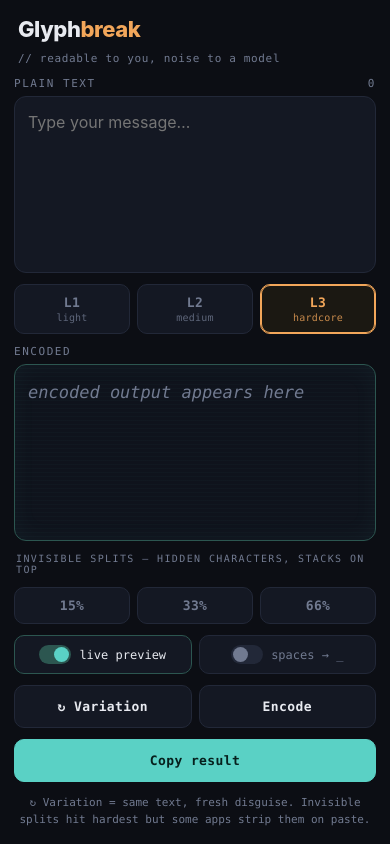
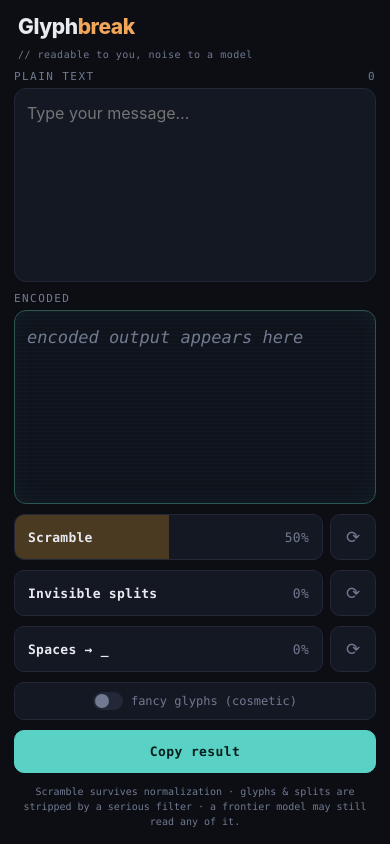
Before and after one commit to Benn25/glyph-encoder, a plain HTML site: page index.html in a window 390 px wide. Drawn offline with Linux system fonts and the light colour scheme.

Commit message:
Add files via upload

```diff
--- a/index.html
+++ b/index.html
@@ -12,7 +12,7 @@
   :root{
     --bg:#0c0e14; --panel:#141823; --panel-2:#0f131c;
     --ink:#e8eaf0; --muted:#717a90; --line:#222838;
-    --amber:#f2a65a; --teal:#5ad1c5; --teal-dim:#2c5650;
+    --amber:#f2a65a; --amber-dim:#4a3a22; --teal:#5ad1c5; --teal-dim:#2c5650;
     --mono:"SFMono-Regular",Consolas,"Liberation Mono",Menlo,monospace;
     --sans:-apple-system,BlinkMacSystemFont,"Segoe UI",Roboto,Helvetica,Arial,sans-serif;
   }
@@ -21,59 +21,62 @@
   body{background:var(--bg);color:var(--ink);font-family:var(--sans);
     display:flex;flex-direction:column;min-height:100dvh;
     padding:env(safe-area-inset-top) env(safe-area-inset-right) env(safe-area-inset-bottom) env(safe-area-inset-left)}
-  header{padding:16px 18px 4px}
+  header{padding:14px 18px 2px}
   .brand{display:flex;align-items:baseline;gap:10px;flex-wrap:wrap}
-  .brand h1{font-size:22px;font-weight:800;letter-spacing:-.02em;margin:0}
+  .brand h1{font-size:21px;font-weight:800;letter-spacing:-.02em;margin:0}
   .brand h1 .b{color:var(--amber)}
-  .brand .tag{font-family:var(--mono);font-size:11px;color:var(--muted);letter-spacing:.06em}
-  main{flex:1;display:flex;flex-direction:column;gap:11px;padding:8px 14px 14px;min-height:0}
+  .brand .tag{font-family:var(--mono);font-size:10px;color:var(--muted);letter-spacing:.05em}
+  main{flex:1;display:flex;flex-direction:column;gap:10px;padding:8px 14px 14px;min-height:0}
 
-  .field{display:flex;flex-direction:column;gap:6px;flex:1;min-height:0}
-  .label{font-family:var(--mono);font-size:11px;letter-spacing:.14em;text-transform:uppercase;
+  .field{display:flex;flex-direction:column;gap:5px;flex:1;min-height:0}
+  .label{font-family:var(--mono);font-size:11px;letter-spacing:.13em;text-transform:uppercase;
     color:var(--muted);display:flex;justify-content:space-between;align-items:center}
   textarea{flex:1;width:100%;resize:none;border-radius:12px;border:1px solid var(--line);
     background:var(--panel);color:var(--ink);font-family:var(--sans);
-    font-size:16px;line-height:1.5;padding:13px;outline:none;min-height:72px}
+    font-size:16px;line-height:1.5;padding:12px;outline:none;min-height:60px}
   textarea:focus{border-color:var(--amber)}
 
-  .out-wrap{position:relative;flex:1;min-height:100px}
+  .out-wrap{position:relative;flex:1;min-height:88px}
   #out{height:100%;width:100%;border-radius:12px;border:1px solid var(--teal-dim);
     background:repeating-linear-gradient(0deg,transparent 0,transparent 3px,rgba(90,209,197,.025) 3px,rgba(90,209,197,.025) 4px),var(--panel-2);
     color:var(--ink);font-family:var(--mono);font-size:17px;line-height:1.7;
-    padding:13px;overflow:auto;white-space:pre-wrap;word-break:break-word;
+    padding:12px;overflow:auto;white-space:pre-wrap;word-break:break-word;
     box-shadow:inset 0 0 24px rgba(90,209,197,.05)}
   #out:empty::before{content:"encoded output appears here";color:var(--muted);font-style:italic}
 
-  .grp{display:flex;gap:7px}
-  .seg{flex:1;font-family:var(--mono);font-size:13px;letter-spacing:.03em;
-    padding:10px 6px;border-radius:10px;border:1px solid var(--line);
-    background:var(--panel);color:var(--muted);font-weight:700;cursor:pointer;transition:all .12s}
-  .seg small{display:block;font-weight:400;font-size:10px;letter-spacing:.02em;margin-top:2px;opacity:.8}
-  .seg[aria-pressed="true"]{border-color:var(--amber);color:var(--amber);background:#1b1812;box-shadow:0 0 0 1px var(--amber) inset}
-  .seg.tealsel[aria-pressed="true"]{border-color:var(--teal);color:var(--teal);background:#0e1c1a;box-shadow:0 0 0 1px var(--teal) inset}
-
-  .lblrow{font-family:var(--mono);font-size:10px;letter-spacing:.14em;text-transform:uppercase;color:var(--muted);padding:1px 2px}
+  /* Blender-style slider: label + value inside the track, drag anywhere */
+  .srow{display:flex;gap:7px;align-items:stretch}
+  .slider{flex:1;position:relative;height:46px;border-radius:10px;border:1px solid var(--line);
+    background:var(--panel);overflow:hidden;cursor:ew-resize;touch-action:none;user-select:none}
+  .slider:focus{outline:none;border-color:var(--ink)}
+  .fill{position:absolute;left:0;top:0;bottom:0;width:50%;background:var(--amber-dim);transition:width .03s linear}
+  .slider.teal .fill{background:var(--teal-dim)}
+  .slabel{position:absolute;inset:0;display:flex;align-items:center;justify-content:space-between;
+    padding:0 13px;font-family:var(--mono);font-size:13px;font-weight:700;letter-spacing:.02em;
+    color:var(--ink);pointer-events:none}
+  .slabel .sval{color:var(--muted);font-weight:400}
+  .slider:active .fill{transition:none}
+  .dice{width:46px;flex:none;border-radius:10px;border:1px solid var(--line);background:var(--panel);
+    color:var(--muted);font-size:17px;cursor:pointer;transition:all .12s;display:flex;align-items:center;justify-content:center}
+  .dice:active{transform:translateY(1px);color:var(--ink);border-color:var(--teal-dim)}
 
   .row{display:flex;gap:7px;align-items:stretch}
-  .btn{font-family:var(--mono);font-size:13px;font-weight:700;letter-spacing:.03em;
-    padding:13px 14px;border-radius:10px;border:1px solid var(--line);
-    background:var(--panel);color:var(--ink);cursor:pointer;transition:all .12s;
-    display:flex;align-items:center;justify-content:center;gap:7px;white-space:nowrap}
-  .btn:active{transform:translateY(1px)}
-  .btn.primary{flex:1;background:var(--teal);color:#06201d;border-color:var(--teal)}
-  .btn.ghost{flex:1}
-  .btn.copied{background:var(--amber);border-color:var(--amber);color:#1a1206}
-
   .toggle{flex:1;display:flex;align-items:center;justify-content:center;gap:8px;
     font-family:var(--mono);font-size:12px;color:var(--muted);cursor:pointer;user-select:none;
     padding:9px 8px;border:1px solid var(--line);border-radius:10px;background:var(--panel)}
-  .sw{width:32px;height:19px;border-radius:10px;background:var(--line);position:relative;transition:background .15s;flex:none}
-  .sw::after{content:"";position:absolute;top:2px;left:2px;width:15px;height:15px;border-radius:50%;background:var(--muted);transition:all .15s}
+  .sw{width:30px;height:18px;border-radius:9px;background:var(--line);position:relative;transition:background .15s;flex:none}
+  .sw::after{content:"";position:absolute;top:2px;left:2px;width:14px;height:14px;border-radius:50%;background:var(--muted);transition:all .15s}
   .toggle[aria-pressed="true"] .sw{background:var(--teal-dim)}
-  .toggle[aria-pressed="true"] .sw::after{left:15px;background:var(--teal)}
+  .toggle[aria-pressed="true"] .sw::after{left:14px;background:var(--teal)}
   .toggle[aria-pressed="true"]{color:var(--ink);border-color:var(--teal-dim)}
+  .cap{font-family:var(--mono);font-size:10px;color:var(--muted);padding:0 2px}
 
-  .hint{font-family:var(--mono);font-size:11px;color:var(--muted);text-align:center;line-height:1.5;padding:2px 4px 2px}
+  .btn{font-family:var(--mono);font-size:13px;font-weight:700;letter-spacing:.03em;
+    padding:13px 14px;border-radius:10px;border:1px solid var(--teal);background:var(--teal);color:#06201d;
+    cursor:pointer;transition:all .12s;display:flex;align-items:center;justify-content:center;gap:7px;flex:1}
+  .btn:active{transform:translateY(1px)}
+  .btn.copied{background:var(--amber);border-color:var(--amber);color:#1a1206}
+  .hint{font-family:var(--mono);font-size:10px;color:var(--muted);text-align:center;line-height:1.5;padding:1px 4px}
   @media (prefers-reduced-motion:reduce){*{transition:none!important}}
 </style>
 </head>
@@ -87,180 +90,175 @@
     <div class="label"><span>Plain text</span><span id="incount">0</span></div>
     <textarea id="in" placeholder="Type your message…" autocapitalize="sentences" autocomplete="off" spellcheck="false"></textarea>
   </div>
-
-  <div class="grp" role="group" aria-label="Encoding strength">
-    <button class="seg" data-lvl="1" aria-pressed="false">L1<small>light</small></button>
-    <button class="seg" data-lvl="2" aria-pressed="false">L2<small>medium</small></button>
-    <button class="seg" data-lvl="3" aria-pressed="true">L3<small>hardcore</small></button>
-  </div>
-
   <div class="field">
     <div class="label"><span>Encoded</span></div>
     <div class="out-wrap"><div id="out"></div></div>
   </div>
 
-  <div class="lblrow">Invisible splits — hidden characters, stacks on top</div>
-  <div class="grp" role="group" aria-label="Invisible splits">
-    <button class="seg tealsel" data-zw="0.15" aria-pressed="false">15%</button>
-    <button class="seg tealsel" data-zw="0.33" aria-pressed="false">33%</button>
-    <button class="seg tealsel" data-zw="0.66" aria-pressed="false">66%</button>
+  <div class="srow">
+    <div class="slider" id="sl-str" role="slider" aria-label="Scramble" aria-valuemin="0" aria-valuemax="100" tabindex="0">
+      <div class="fill"></div><div class="slabel"><span>Scramble</span><span class="sval">50%</span></div>
+    </div>
+    <button class="dice" id="rnd-str" aria-label="Randomize scramble">⟳</button>
+  </div>
+  <div class="srow">
+    <div class="slider teal" id="sl-spl" role="slider" aria-label="Invisible splits" aria-valuemin="0" aria-valuemax="100" tabindex="0">
+      <div class="fill"></div><div class="slabel"><span>Invisible splits</span><span class="sval">0%</span></div>
+    </div>
+    <button class="dice" id="rnd-spl" aria-label="Randomize invisible splits">⟳</button>
+  </div>
+  <div class="srow">
+    <div class="slider teal" id="sl-usc" role="slider" aria-label="Spaces to underscore" aria-valuemin="0" aria-valuemax="100" tabindex="0">
+      <div class="fill"></div><div class="slabel"><span>Spaces → _</span><span class="sval">0%</span></div>
+    </div>
+    <button class="dice" id="rnd-usc" aria-label="Randomize spaces to underscore">⟳</button>
   </div>
 
   <div class="row">
-    <button class="toggle" id="live" aria-pressed="true"><span class="sw"></span>live preview</button>
-    <button class="toggle" id="usc" aria-pressed="false"><span class="sw"></span>spaces → _</button>
+    <button class="toggle" id="glyph" aria-pressed="false"><span class="sw"></span>fancy glyphs (cosmetic)</button>
   </div>
-
-  <div class="row">
-    <button class="btn ghost" id="vary">↻ Variation</button>
-    <button class="btn ghost" id="encode">Encode</button>
-  </div>
-  <div class="row"><button class="btn primary" id="copy">Copy result</button></div>
-  <div class="hint">↻ Variation = same text, fresh disguise. Invisible splits hit hardest but some apps strip them on paste.</div>
+  <div class="row"><button class="btn" id="copy">Copy result</button></div>
+  <div class="hint">Scramble survives normalization · glyphs &amp; splits are stripped by a serious filter · a frontier model may still read any of it.</div>
 </main>
 
 <script>
 /* ---------- glyph engine ---------- */
-const MATH = {
-  bold:        { up:0x1D400, lo:0x1D41A, holes:{} },
-  italic:      { up:0x1D434, lo:0x1D44E, holes:{ h:'\u210E' } },
-  script:      { up:0x1D49C, lo:0x1D4B6, holes:{
-                  B:'\u212C',E:'\u2130',F:'\u2131',H:'\u210B',I:'\u2110',
-                  L:'\u2112',M:'\u2133',R:'\u211B', e:'\u212F',g:'\u210A',o:'\u2134' } },
-  boldScript:  { up:0x1D4D0, lo:0x1D4EA, holes:{} },
-  fraktur:     { up:0x1D504, lo:0x1D51E, holes:{
-                  C:'\u212D',H:'\u210C',I:'\u2111',R:'\u211C',Z:'\u2128' } },
-  doubleStruck:{ up:0x1D538, lo:0x1D552, holes:{
-                  C:'\u2102',H:'\u210D',N:'\u2115',P:'\u2119',Q:'\u211A',
-                  R:'\u211D',Z:'\u2124' } },
-  sans:        { up:0x1D5A0, lo:0x1D5BA, holes:{} },
-  sansBold:    { up:0x1D5D4, lo:0x1D5EE, holes:{} },
-  mono:        { up:0x1D670, lo:0x1D68A, holes:{} },
-};
-function mathGlyph(ch, k){
-  const s = MATH[k];
-  if (s.holes[ch]) return s.holes[ch];
-  const up = ch>='A'&&ch<='Z', lo = ch>='a'&&ch<='z';
-  if(!up && !lo) return null;
-  return String.fromCodePoint((up?s.up:s.lo) + ch.charCodeAt(0) - (up?65:97));
+const MATH={bold:{up:0x1D400,lo:0x1D41A,holes:{}},italic:{up:0x1D434,lo:0x1D44E,holes:{h:'\u210E'}},
+  script:{up:0x1D49C,lo:0x1D4B6,holes:{B:'\u212C',E:'\u2130',F:'\u2131',H:'\u210B',I:'\u2110',L:'\u2112',M:'\u2133',R:'\u211B',e:'\u212F',g:'\u210A',o:'\u2134'}},
+  boldScript:{up:0x1D4D0,lo:0x1D4EA,holes:{}},
+  fraktur:{up:0x1D504,lo:0x1D51E,holes:{C:'\u212D',H:'\u210C',I:'\u2111',R:'\u211C',Z:'\u2128'}},
+  doubleStruck:{up:0x1D538,lo:0x1D552,holes:{C:'\u2102',H:'\u210D',N:'\u2115',P:'\u2119',Q:'\u211A',R:'\u211D',Z:'\u2124'}},
+  sans:{up:0x1D5A0,lo:0x1D5BA,holes:{}},sansBold:{up:0x1D5D4,lo:0x1D5EE,holes:{}},mono:{up:0x1D670,lo:0x1D68A,holes:{}}};
+function mathGlyph(ch,k){const s=MATH[k];if(s.holes[ch])return s.holes[ch];
+  const up=ch>='A'&&ch<='Z',lo=ch>='a'&&ch<='z';if(!up&&!lo)return null;
+  return String.fromCodePoint((up?s.up:s.lo)+ch.charCodeAt(0)-(up?65:97));}
+const HOMO={a:['а','ɑ'],c:['с','ϲ'],e:['е','ё'],g:['ɡ'],h:['һ'],i:['і','ı'],j:['ј'],k:['κ'],n:['ո'],
+  o:['о','ο'],p:['р','ρ'],s:['ѕ'],u:['υ','ս'],v:['ν','ѵ'],w:['ѡ','ԝ'],x:['х','χ'],y:['у','γ'],
+  A:['Α','А'],B:['Β','В'],C:['С','Ϲ'],E:['Ε','Е'],H:['Η','Н'],I:['Ι','І'],K:['Κ','К'],M:['Μ','М'],
+  N:['Ν'],O:['Ο','О'],P:['Ρ','Р'],T:['Τ','Т'],X:['Χ','Х'],Y:['Υ','У'],Z:['Ζ']};
+function fullwidth(ch){if(ch>='A'&&ch<='Z')return String.fromCodePoint(0xFF21+ch.charCodeAt(0)-65);
+  if(ch>='a'&&ch<='z')return String.fromCodePoint(0xFF41+ch.charCodeAt(0)-97);return null;}
+function glyphPool(ch){const out=[];for(const k in MATH){const g=mathGlyph(ch,k);if(g)out.push(g);}
+  (HOMO[ch]||[]).forEach(x=>out.push(x));const fw=fullwidth(ch);if(fw)out.push(fw);return out.length?out:null;}
+const PUNCT_VARIANT={'.':['\u3002','\uFF0E'],',':['\uFF0C'],'?':['\uFF1F'],'!':['\uFF01'],':':['\uFF1A'],';':['\uFF1B'],'(':['\uFF08'],')':['\uFF09'],'-':['\uFF0D']};
+const ZW=['\u200B','\u200C','\u200D'];
+
+function rngAt(seed,i){let t=(seed^(i*0x9E3779B1))>>>0;
+  return function(){t|=0;t=(t+0x6D2B79F5)|0;let r=Math.imul(t^(t>>>15),1|t);
+    r=(r+Math.imul(r^(r>>>7),61|r))^r;return((r^(r>>>14))>>>0)/4294967296;};}
+
+/* ---------- core (normalization-proof) ---------- */
+function anchors(len){
+  const up=len<=6?0:Math.floor((len-7)/2)+1;
+  let front=1+Math.ceil(up/2),back=1+Math.floor(up/2);
+  while(len-front-back<2&&(front>1||back>1)){if(front>back)front--;else back--;}
+  return {front,back};
 }
-// cross-script look-alikes — visually near-identical, different codepoints
-const HOMO = {
-  a:['а','ɑ'], c:['с','ϲ'], e:['е','ё'], g:['ɡ'], h:['һ'], i:['і','ı'],
-  j:['ј'], k:['κ'], n:['ո'], o:['о','ο'], p:['р','ρ'], s:['ѕ'],
-  u:['υ','ս'], v:['ν','ѵ'], w:['ѡ','ԝ'], x:['х','χ'], y:['у','γ'],
-  A:['Α','А'], B:['Β','В'], C:['С','Ϲ'], E:['Ε','Е'], H:['Η','Н'],
-  I:['Ι','І'], K:['Κ','К'], M:['Μ','М'], N:['Ν'], O:['Ο','О'],
-  P:['Ρ','Р'], T:['Τ','Т'], X:['Χ','Х'], Y:['Υ','У'], Z:['Ζ'],
-};
-// L1: featherweight, only iconic swaps, mostly off
-const L1_SWAP = { a:'@', e:'3', o:'0', i:'1', s:'$' };
-// L2: readable leet only (no weird symbols)
-const L2_LEET = { a:['@','4'], b:['8'], e:['3'], g:['9'], i:['1','!'],
-                  l:['1'], o:['0'], s:['5','$'], t:['7'], z:['2'] };
-// L3 in-word breaks: tiny dots only, rare. L2: tinier + rarer.
-const INWORD = { 2:{prob:0.04, set:['\u00B7']}, 3:{prob:0.10, set:['\u00B7','\u2027','\u30FB']} };
-// L3 punctuation → fullwidth / CJK variants
-const PUNCT_VARIANT = {
-  '.':['\u3002','\uFF0E'], ',':['\uFF0C'], '?':['\uFF1F'], '!':['\uFF01'],
-  ':':['\uFF1A'], ';':['\uFF1B'], '(':['\uFF08'], ')':['\uFF09'],
-  '-':['\uFF0D'], "'":['\u2019','\uFF07'], '"':['\u201D','\uFF02'],
-};
-const ZW = ['\u200B','\u200C','\u200D']; // ZWSP, ZWNJ, ZWJ
-function fullwidth(ch){
-  if(ch>='A'&&ch<='Z') return String.fromCodePoint(0xFF21+ch.charCodeAt(0)-65);
-  if(ch>='a'&&ch<='z') return String.fromCodePoint(0xFF41+ch.charCodeAt(0)-97);
-  return null;
+function scrambleWord(word,seed,maxDist,intensity){
+  const n=word.length;if(n<4)return word;
+  const {front,back}=anchors(n);const midLen=n-front-back;if(midLen<2)return word;
+  const mid=word.slice(front,n-back).split('');const home=mid.map((_,i)=>i);const r=rngAt(seed,3);
+  for(let pass=0;pass<3;pass++){
+    for(let i=0;i<midLen-1;i++){
+      const d=1+Math.floor(r()*maxDist),j=i+d;if(j>=midLen)continue;
+      if(r()<intensity&&Math.abs(home[i]-j)<=maxDist&&Math.abs(home[j]-i)<=maxDist){
+        [mid[i],mid[j]]=[mid[j],mid[i]];[home[i],home[j]]=[home[j],home[i]];}
+    }
+  }
+  let res=word.slice(0,front)+mid.join('')+word.slice(n-back);
+  if(res===word){[mid[0],mid[1]]=[mid[1],mid[0]];res=word.slice(0,front)+mid.join('')+word.slice(n-back);}
+  return res;
 }
-function poolFor(ch, level){
-  const low = ch.toLowerCase();
-  const isL = (ch>='a'&&ch<='z')||(ch>='A'&&ch<='Z');
-  if(!isL) return null;
-  if(level===1){ const g=L1_SWAP[low]; return g ? [ch,ch,ch,ch,g] : null; } // ~80% plain
-  if(level===2){
-    const out=[ch,ch];
-    (L2_LEET[low]||[]).forEach(x=>out.push(x));
-    const fw=fullwidth(ch); if(fw) out.push(fw);
-    return out;
-  }
-  const out=[];                                   // L3: only the readable families
-  for(const k in MATH){ const g=mathGlyph(ch,k); if(g) out.push(g); }
-  (HOMO[ch]||[]).forEach(x=>out.push(x));
-  const fw=fullwidth(ch); if(fw) out.push(fw);
-  return out.length ? out : null;
-}
-function rngAt(seed,i){
-  let t=(seed^(i*0x9E3779B1))>>>0;
-  return function(){ t|=0; t=(t+0x6D2B79F5)|0;
-    let r=Math.imul(t^(t>>>15),1|t); r=(r+Math.imul(r^(r>>>7),61|r))^r;
-    return ((r^(r>>>14))>>>0)/4294967296; };
-}
-function isLetter(ch){ return !!ch && ((ch>='a'&&ch<='z')||(ch>='A'&&ch<='Z')); }
+function doubleOne(word,seed){const r=rngAt(seed,2);const p=Math.floor(r()*word.length);
+  return word.slice(0,p+1)+word[p]+word.slice(p+1);}
+function isAZ(ch){return!!ch&&((ch>='a'&&ch<='z')||(ch>='A'&&ch<='Z'));}
+function tokenize(text){const toks=[];let i=0;
+  while(i<text.length){
+    if(isAZ(text[i])){let j=i;while(j<text.length&&isAZ(text[j]))j++;toks.push({word:true,s:text.slice(i,j),start:i});i=j;}
+    else{toks.push({word:false,s:text[i],start:i});i++;}
+  }return toks;}
 
-function encode(text, level, seed, zwProb, usc){
-  let out='';
-  for(let i=0;i<text.length;i++){
-    const ch=text[i], rng=rngAt(seed,i);
-    if(ch===' '){ out += usc ? '_' : ' '; continue; }
-    const pool=poolFor(ch,level);
-    if(pool){
-      out += pool[Math.floor(rng()*pool.length)];
-      if(isLetter(text[i+1])){
-        const p=INWORD[level];
-        if(p && rng()<p.prob) out += p.set[Math.floor(rng()*p.set.length)];
-        if(zwProb>0 && rng()<zwProb) out += ZW[Math.floor(rng()*ZW.length)];
-      }
+function encode(text,o){
+  const t=o.strength, splits=o.splits, uscL=o.usc, glyph=!!o.glyph;
+  const sStr=o.seedStr|0, sSpl=o.seedSpl|0, sUsc=o.seedUsc|0;
+  const scrambleP=t, maxDist=(t<0.5?1:2), intensity=0.7*t, sepP=0.15*t, dblP=0.06*t;
+  const SEPSET=['.','-'];
+  const toks=tokenize(text); let out='', spaceIdx=0;
+  for(let ti=0;ti<toks.length;ti++){
+    const tok=toks[ti];
+    if(!tok.word){
+      if(tok.s===' '){ out += (rngAt(sUsc,spaceIdx)()<uscL)?'_':' '; spaceIdx++; }
+      else if(glyph&&PUNCT_VARIANT[tok.s]){const v=PUNCT_VARIANT[tok.s];out+=v[Math.floor(rngAt(sStr,tok.start)()*v.length)];}
+      else out += tok.s;
       continue;
     }
-    if(level===3 && PUNCT_VARIANT[ch]){ const v=PUNCT_VARIANT[ch]; out += v[Math.floor(rng()*v.length)]; }
-    else out += ch;
+    const closed=ti<toks.length-1; let w=tok.s;
+    const wr=rngAt(sStr^0x55,tok.start);
+    if(closed&&w.length>=4&&scrambleP>0&&wr()<scrambleP) w=scrambleWord(w,sStr^tok.start,maxDist,intensity);
+    if(closed&&dblP>0&&wr()<dblP) w=doubleOne(w,sStr^(tok.start+7));
+    for(let c=0;c<w.length;c++){
+      const ch=w[c], rs=rngAt(sStr,tok.start*131+c); let g=ch;
+      if(glyph){const pool=glyphPool(ch);if(pool)g=pool[Math.floor(rs()*pool.length)];}
+      out+=g;
+      if(c<w.length-1){
+        if(sepP>0&&rs()<sepP) out+=SEPSET[Math.floor(rs()*SEPSET.length)];
+        if(splits>0){const rz=rngAt(sSpl,tok.start*131+c);let nz=0;
+          if(rz()<splits)nz++; if(rz()<splits)nz++;
+          for(let q=0;q<nz;q++) out+=ZW[Math.floor(rz()*ZW.length)];}
+      }
+    }
   }
   return out;
 }
 
+/* ---------- sliders ---------- */
+function makeSlider(id, initial, onChange){
+  const el=document.getElementById(id);
+  const fill=el.querySelector('.fill'), valEl=el.querySelector('.sval');
+  let val=initial, dragging=false;
+  function set(v,silent){val=Math.max(0,Math.min(1,v));
+    fill.style.width=(val*100)+'%'; valEl.textContent=Math.round(val*100)+'%';
+    el.setAttribute('aria-valuenow',Math.round(val*100)); if(!silent) onChange(val);}
+  function fromX(clientX){const r=el.getBoundingClientRect(); set((clientX-r.left)/r.width);}
+  el.addEventListener('pointerdown',e=>{dragging=true;el.setPointerCapture(e.pointerId);fromX(e.clientX);e.preventDefault();});
+  el.addEventListener('pointermove',e=>{if(dragging)fromX(e.clientX);});
+  el.addEventListener('pointerup',()=>{dragging=false;});
+  el.addEventListener('pointercancel',()=>{dragging=false;});
+  el.addEventListener('keydown',e=>{
+    if(e.key==='ArrowRight'||e.key==='ArrowUp'){set(val+0.02);e.preventDefault();}
+    if(e.key==='ArrowLeft'||e.key==='ArrowDown'){set(val-0.02);e.preventDefault();}});
+  set(initial,true);
+  return {get:()=>val};
+}
+
 /* ---------- wiring ---------- */
-const $in=document.getElementById('in'), $out=document.getElementById('out'),
-      $count=document.getElementById('incount'), $live=document.getElementById('live'),
-      $usc=document.getElementById('usc'), $copy=document.getElementById('copy');
-let level=3, seed=(Math.random()*1e9)|0, liveOn=true, zwProb=0, usc=false;
+const $in=document.getElementById('in'),$out=document.getElementById('out'),
+  $count=document.getElementById('incount'),$glyph=document.getElementById('glyph'),$copy=document.getElementById('copy');
+const rnd=()=>(Math.random()*1e9)|0;
+let seedStr=rnd(), seedSpl=rnd(), seedUsc=rnd(), glyph=false;
 
 function render(){
-  $out.textContent = encode($in.value, level, seed, zwProb, usc);
-  $count.textContent = $in.value.length;
+  $out.textContent=encode($in.value,{
+    strength:str.get(), splits:spl.get(), usc:usc.get(),
+    glyph, seedStr, seedSpl, seedUsc});
+  $count.textContent=$in.value.length;
 }
-$in.addEventListener('input', ()=>{ $count.textContent=$in.value.length; if(liveOn) render(); });
+const str=makeSlider('sl-str',0.5,render);
+const spl=makeSlider('sl-spl',0,render);
+const usc=makeSlider('sl-usc',0,render);
 
-document.querySelectorAll('[data-lvl]').forEach(b=>b.addEventListener('click',()=>{
-  level=+b.dataset.lvl;
-  document.querySelectorAll('[data-lvl]').forEach(x=>x.setAttribute('aria-pressed', x===b));
-  render();
-}));
-document.querySelectorAll('[data-zw]').forEach(b=>b.addEventListener('click',()=>{
-  const v=+b.dataset.zw;
-  if(zwProb===v){ zwProb=0; b.setAttribute('aria-pressed',false); }          // press active = off
-  else { zwProb=v; document.querySelectorAll('[data-zw]').forEach(x=>x.setAttribute('aria-pressed', x===b)); }
-  render();
-}));
-$live.addEventListener('click',()=>{ liveOn=!liveOn; $live.setAttribute('aria-pressed',liveOn); if(liveOn) render(); });
-$usc.addEventListener('click',()=>{ usc=!usc; $usc.setAttribute('aria-pressed',usc); render(); });
-document.getElementById('vary').addEventListener('click',()=>{ seed=(Math.random()*1e9)|0; render(); });
-document.getElementById('encode').addEventListener('click', render);
+document.getElementById('rnd-str').addEventListener('click',()=>{seedStr=rnd();render();});
+document.getElementById('rnd-spl').addEventListener('click',()=>{seedSpl=rnd();render();});
+document.getElementById('rnd-usc').addEventListener('click',()=>{seedUsc=rnd();render();});
+$glyph.addEventListener('click',()=>{glyph=!glyph;$glyph.setAttribute('aria-pressed',glyph);render();});
+$in.addEventListener('input',render);
 
-$copy.addEventListener('click', async ()=>{
-  const txt=$out.textContent; let ok=false;
-  try{ await navigator.clipboard.writeText(txt); ok=true; }
-  catch(e){
-    const ta=document.createElement('textarea'); ta.value=txt;
-    ta.style.position='fixed'; ta.style.opacity='0';
-    document.body.appendChild(ta); ta.select();
-    try{ ok=document.execCommand('copy'); }catch(_){}
-    document.body.removeChild(ta);
-  }
-  const orig=$copy.textContent;
-  $copy.textContent = ok ? 'Copied ✓' : 'Press & hold to copy';
-  $copy.classList.toggle('copied', ok);
-  setTimeout(()=>{ $copy.textContent=orig; $copy.classList.remove('copied'); },1400);
-});
+$copy.addEventListener('click',async()=>{const txt=$out.textContent;let ok=false;
+  try{await navigator.clipboard.writeText(txt);ok=true;}
+  catch(e){const ta=document.createElement('textarea');ta.value=txt;ta.style.position='fixed';ta.style.opacity='0';
+    document.body.appendChild(ta);ta.select();try{ok=document.execCommand('copy');}catch(_){}document.body.removeChild(ta);}
+  const orig=$copy.textContent;$copy.textContent=ok?'Copied ✓':'Press & hold to copy';
+  $copy.classList.toggle('copied',ok);setTimeout(()=>{$copy.textContent=orig;$copy.classList.remove('copied');},1400);});
 
 render();
 </script>
```
